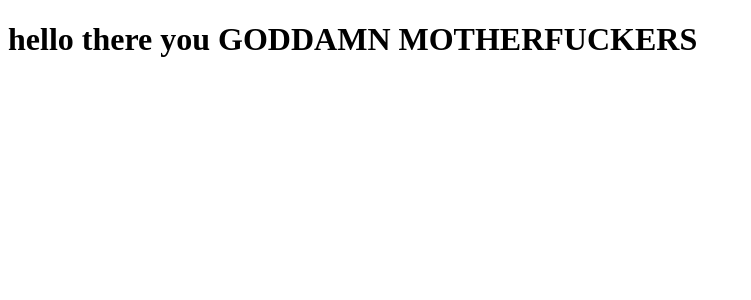
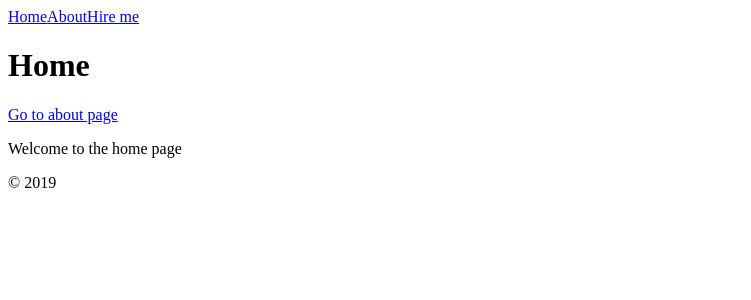
Before and after one commit to SHANbic/next-portfolio, a Next.js app: page / in a window 1280 px wide. Shown: the top 300 px of the page, without its empty margins (0-751 px from the left). Built offline with nearby package versions, Linux system fonts and the light colour scheme.

Commit message:
Added views and content for each of them

```diff
--- /dev/null
+++ b/components/Layout.js
@@ -0,0 +1,19 @@
+import Link from 'next/link';
+export default ({ children, title }) => (
+  <div>
+    <header>
+      <Link href="/">
+        <a>Home</a>
+      </Link>
+      <Link href="/about">
+        <a>About</a>
+      </Link>
+      <Link href="/hireme">
+        <a>Hire me</a>
+      </Link>
+    </header>
+    <h1>{title}</h1>
+    {children}
+    <footer>&copy; {new Date().getFullYear()}</footer>
+  </div>
+);
--- a/pages/index.js
+++ b/pages/index.js
@@ -1,2 +1,13 @@
-const app = () => <h1>hello there you GODDAMN MOTHERFUCKERS</h1>;
-export default app;
+import Link from 'next/link';
+import Layout from '../components/Layout';
+const Index = () => {
+  return (
+    <Layout title="Home">
+      <Link href="/about">
+        <a>Go to about page</a>
+      </Link>
+      <p>Welcome to the home page</p>
+    </Layout>
+  );
+};
+export default Index;
```
Also changed, not shown: pages/about.js (added, +12 -0 lines), pages/hireme.js (added, +11 -0 lines), static/js-logo.png (added).
